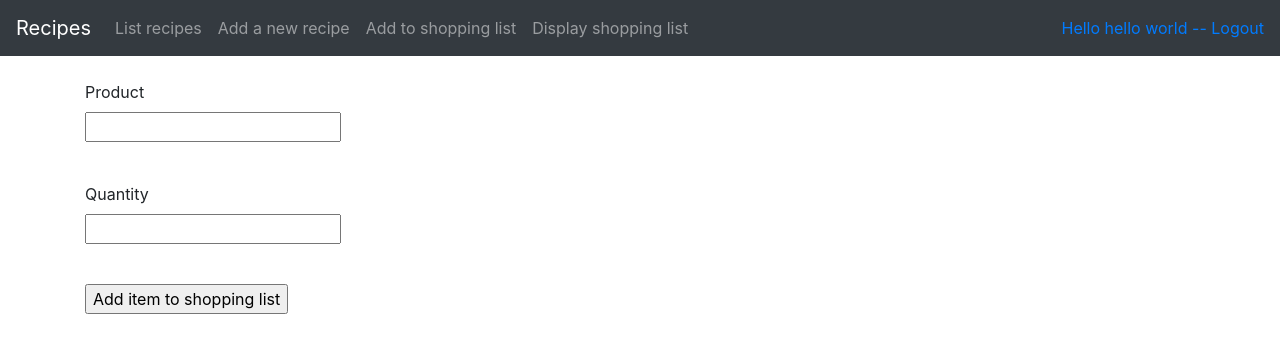
After one commit to nagajaga/Reseptit, a Flask app: page /shopping/add in a window 1280 px wide. The commit adds this page. Shown: the top 353 px of the page. Run offline with Flask 2, Linux system fonts and the light colour scheme; a user stored in the database is signed in; some libraries are stand-ins or nearby versions.

Commit message:
added shopping list features

```diff
--- a/application/__init__.py
+++ b/application/__init__.py
@@ -24,6 +24,9 @@ from application.recipes import views
 from application.auth import models
 from application.auth import views
 
+from application.shoppinglist import views
+from application.shoppinglist import views
+
 from application.auth.models import User
 from os import urandom
 app.config["SECRET_KEY"] = urandom(32)
--- /dev/null
+++ b/application/shoppinglist/forms.py
@@ -0,0 +1,10 @@
+from flask_wtf import FlaskForm
+from wtforms import StringField, validators
+
+
+class ListForm(FlaskForm):
+    name = StringField("Product", [validators.Length(min=2)])
+    quantity = StringField("Quantity")
+
+    class Meta:
+        csrf = False
--- /dev/null
+++ b/application/shoppinglist/views.py
@@ -0,0 +1,34 @@
+from application import app, db
+from flask import render_template, request, url_for, redirect
+from application.shoppinglist.models import ShoppingList
+from application.shoppinglist.forms import ListForm
+from flask_login import login_required, current_user
+
+
+@app.route("/shopping/add")
+@login_required
+def shopping_form():
+    return render_template("shopping/add.html", form=ListForm())
+
+
+@app.route("/shopping", methods=["POST"])
+@login_required
+def shopping_add():
+    form = ListForm(request.form)
+
+    if not form.validate():
+        return render_template("shopping/add.html", form = form)
+
+    t = ShoppingList(form.name.data)
+    t.quantity = form.quantity.data
+    t.account_id = current_user.id
+
+    db.session().add(t)
+    db.session().commit()
+
+    return render_template("shopping/add.html", form = form)
+
+@app.route("/shopping/", methods=["GET"])
+@login_required
+def shopping_index():
+    return render_template("shopping/list.html", shoppinglist=ShoppingList.query.all())
--- a/application/templates/layout.html
+++ b/application/templates/layout.html
@@ -24,6 +24,13 @@
         <li class="nav-item">
           <a class="nav-link" href="{{ url_for('recipes_form') }} ">Add a new recipe</a>
         </li>
+        <li class="nav-item">
+          <a class="nav-link" href="{{ url_for('shopping_form') }} ">Add to shopping list</a>
+        </li>
+        <li class="nav-item">
+          <a class="nav-link" href="{{ url_for('shopping_index') }} ">Display shopping list</a>
+        </li>
+
       </ul>
       <div class="form-inline mt-2 mt-md-0">
         {% if current_user.is_authenticated %}
--- /dev/null
+++ b/application/templates/shopping/add.html
@@ -0,0 +1,25 @@
+{% extends "layout.html" %}
+
+
+{% block body %}
+<form method="POST" action="{{ url_for('shopping_add') }}">
+  {{ form.name.label }}<br>
+  {{ form.name }}<br>
+
+  <ul>
+    {% for error in form.name.errors %}
+    <li>{{ error }}</li>
+    {% endfor %}
+  </ul>
+  <br>
+  {{ form.quantity.label }}<br>
+  {{ form.quantity }}<br>
+  <ul>
+    {% for error in form.quantity.errors %}
+    <li>{{ error }}</li>
+    {% endfor %}
+  </ul>
+  <br>
+  <input type="submit" value="Add item to shopping list" />
+</form>
+{% endblock %}
```
Also changed, not shown: application/shoppinglist/models.py (added, +15 -0 lines), application/templates/shopping/list.html (added, +16 -0 lines), application/recipes.db, recipes.db (deleted).
